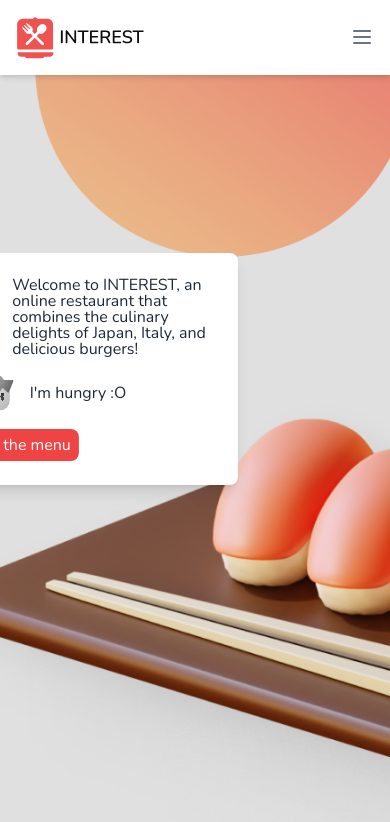
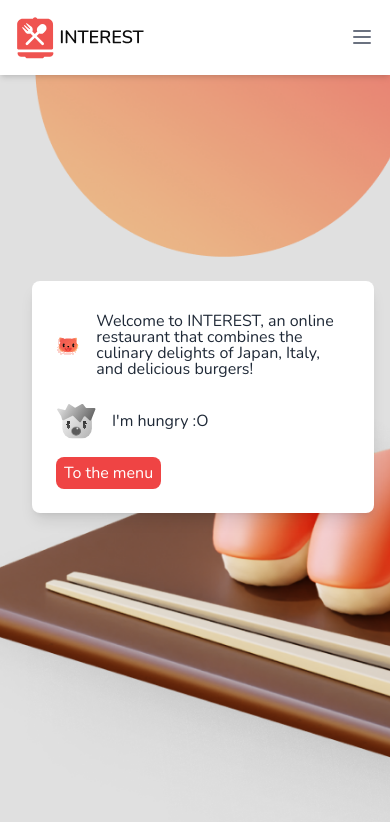
Before and after one commit to klima3775/interest-app, a React (Create React App) app: page / in a window 390 px wide. Shown: the top 822 px of the page. Built offline with nearby package versions, Linux system fonts and the light colour scheme.

Commit message:
fix bug margin for responsive

```diff
--- a/src/components/Dialog/dialog.jsx
+++ b/src/components/Dialog/dialog.jsx
@@ -3,19 +3,11 @@ import TwoCat from "../../assets/svg/Dialog/TwoCat.svg";
 
 const InfoBlock = () => {
   return (
-    <div
-      className=" flex items-start"
-      style={{
-        position: "absolute",
-        left: "22%",
-        transform: "translateX(-50%)",
-        top: "30%",
-      }}
-    >
-      <div className="max-w-md p-6 bg-white shadow-lg rounded-lg ml-4">
+    <div className="absolute left-0 top-1/3 w-full px-4 md:px-8">
+      <div className="max-w-md p-6 bg-white shadow-lg rounded-lg ml-4 md:ml-8">
         <div className="flex items-center mb-4">
           <div>
-            <img src={cat} alt="Cat Icon" className="w-25 h-20" />
+            <img src={cat} alt="Cat Icon" className="w-20 h-20" />
           </div>
           <div className="ml-4">
             <p className="text-gray-800">
```
